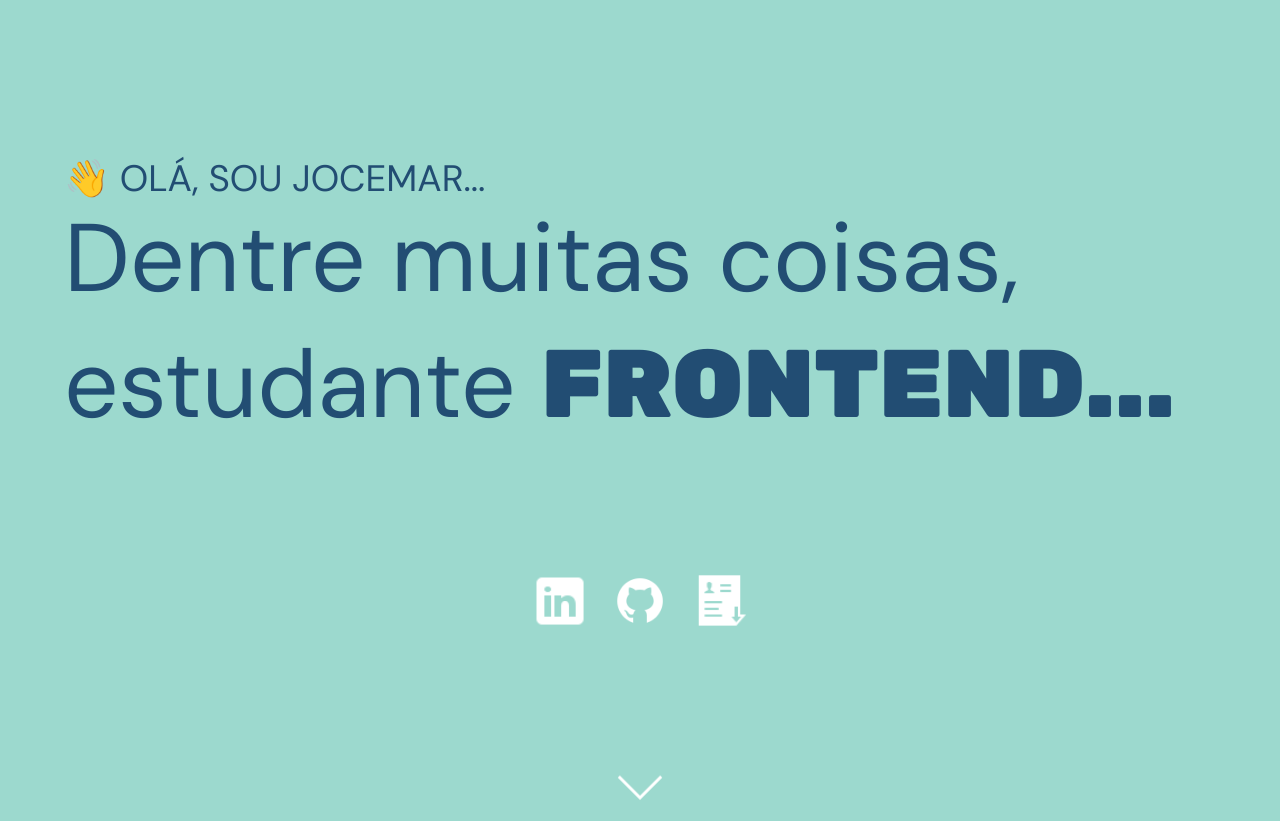
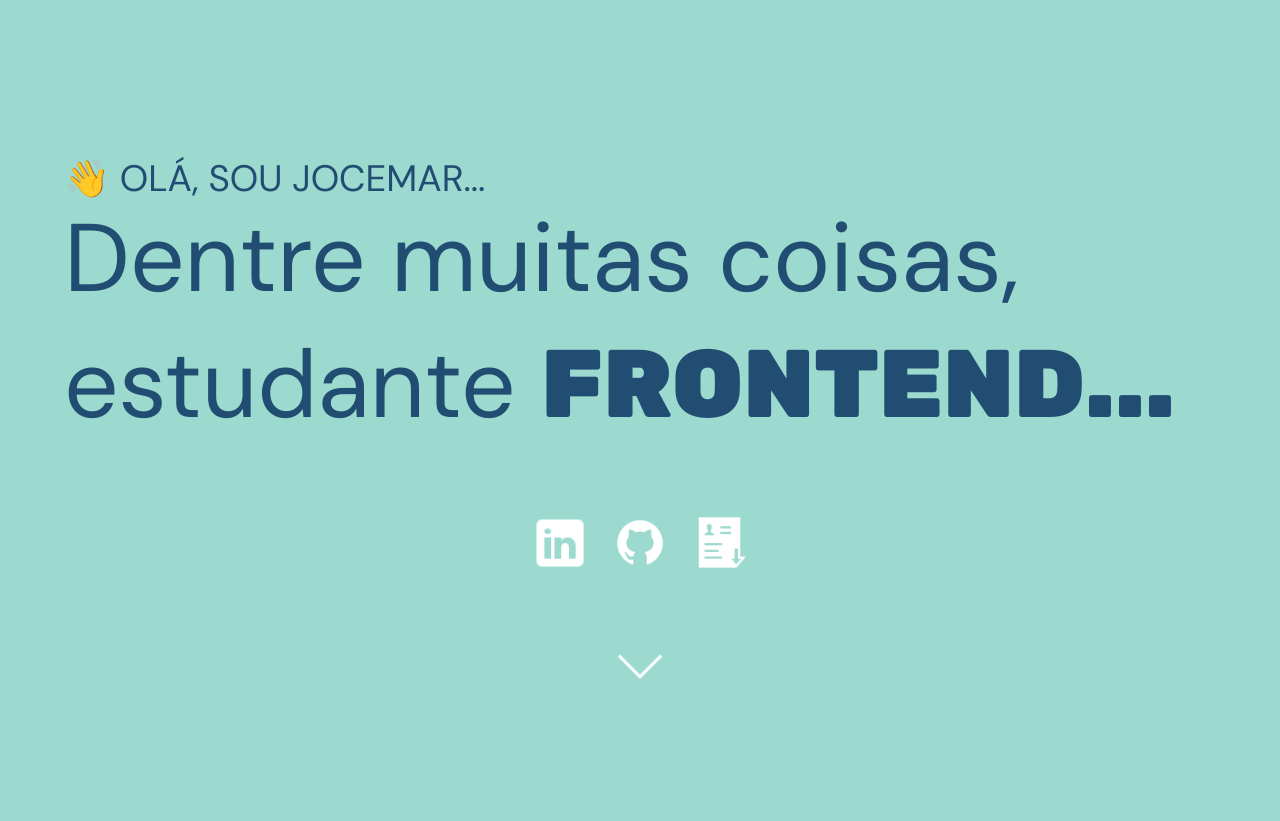
Before and after one commit to jocemarvogel/Portfolio, a plain HTML site: page index.html in a window 1280 px wide. Shown: the top 821 px of the page. Drawn offline with Linux system fonts and the light colour scheme.

```diff
--- a/src/css/style.css
+++ b/src/css/style.css
@@ -87,7 +87,7 @@ header {
 
 .redes_sociais{
     text-align: center;
-    margin-top: 10%;
+    margin-top: 5%;
 }
 
 .redes_sociais img {
@@ -103,12 +103,12 @@ header {
 }
 
 .scroll{
-    margin-top: 10%;
+    margin-top: 5%;
     height: 130px;
 }
 
 .scroll img{
-    margin-top: 8px;
+    margin-top: 5%;
 }
 
 .move_scroll{
```
